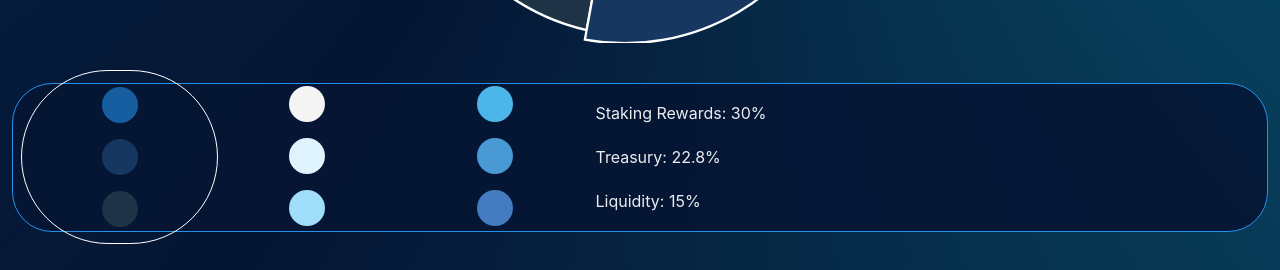
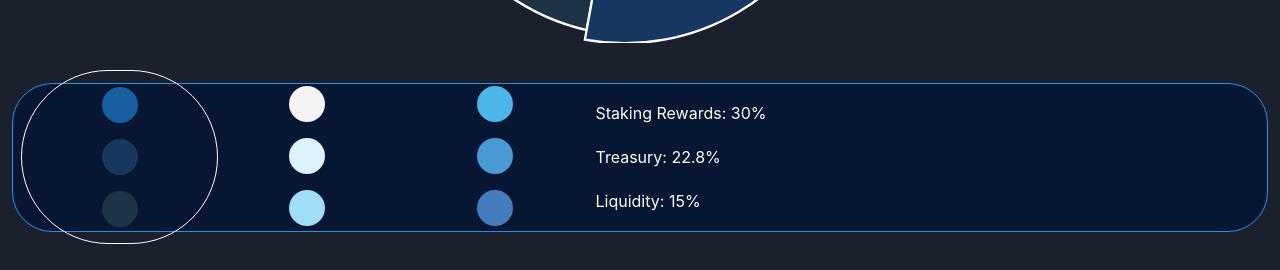
Before and after one commit to alessiogmonti/yclub_final, a React (Vite) app: page / in a window 1280 px wide. Shown: the part 2069-2339 px from the top of the page. Built offline with nearby package versions, Linux system fonts and the light colour scheme.

Commit message:
lightmode

```diff
--- a/src/App.jsx
+++ b/src/App.jsx
@@ -8,14 +8,15 @@ import { Menu } from './components/Menus/MainMenu'
 import { DarkModeSwitch } from './components/DarkModeSwitch'
 
 const App = () => (
-  <Box height={'100%'} bg="conic-gradient(from 225deg at 57% 50%, #051534 -10deg, #07425E 145deg, #09768E 160deg, #051534 350deg, #07425E 454.48deg);">
+  <>
+    <Box layerStyle={'background'} sx={{filter:'blur(38px)'}}/>
       <Menu/>
       <DarkModeSwitch />
       <Landing />
       <Video />
       <Tokenomics />
       <Join />
-  </Box>
+  </>
 )
 
 export default App
--- a/src/assets/tokenallocation.jsx
+++ b/src/assets/tokenallocation.jsx
@@ -1,11 +1,11 @@
-
+import { useColorModeValue } from "@chakra-ui/react"
 export const Allocations = (props) => (
   <svg id="Layer_1" data-name="Layer 1" xmlns="http://www.w3.org/2000/svg" viewBox="0 0 356.57 367.46" >
     <defs>
       <style>
         {`
         .hasStroke{
-          stroke: white;
+          stroke: ${useColorModeValue('black','white')};
           stroke-width: 2;
         }
         .cls-1, .cls-2, .cls-3, .cls-4, .cls-5, .cls-6, .cls-7, .cls-8, .cls-9 {
--- a/src/components/Menus/Base.jsx
+++ b/src/components/Menus/Base.jsx
@@ -3,11 +3,7 @@ import { IconButton, Slide, Box, useDisclosure } from '@chakra-ui/react'
 export const Base = (props) => (
         <Slide direction={props.direction} in={props.toggle} style={{ zIndex: props.zVal }}>
           <Box
-            height={'100%'}
-            color='white'
-            pt='9'
-            bg='black'
-            rounded='xl'
+            layerStyle={'menu'}
             style={{zIndex: 5}}
           >
             {props.content}
--- a/src/pages/join.tsx
+++ b/src/pages/join.tsx
@@ -4,7 +4,6 @@ import { Socials } from '../components/Socials'
 import { SignUp } from '../components/Signup'
 
 const Join = () => (
-  //bg="conic-gradient(from 225deg at 57% 50%, #051534 -10deg, #07425E 145deg, #09768E 160deg, #051534 350deg, #07425E 454.48deg);"
   <Container height="100vh" width={'100vw'} maxWidth={'100%'} position={'relative'}>
     <Hero title={'JOIN'} subtitle={'THE CLUB'}/>
     <Socials />
--- a/src/pages/tokenomics.tsx
+++ b/src/pages/tokenomics.tsx
@@ -52,10 +52,10 @@ const Tokenomics = () => {
     return (
     <Container height={'100vh'} pt={'7%'} px={3}>
         <Allocations />
-        <Center position={'relative'} my={10} rounded={'40px'} width={'100%'} height={'21%'} bg='dark' border={'1px'} borderColor={'accent'}>
+        <Center position={'relative'} my={10} rounded={'40px'} width={'100%'} height={'21%'} bg='light' _dark={{bg:'dark', borderColor:'accent'}} border={'1px'} borderColor={'white'}>
             <SimpleGrid pl={2} columns={3} spacingX={2} width={'45%'}>
                 {allocations.map( (d,index) => (
-                    <VStack onClick={() => toggle(index)} border={active == index ? '1px solid white' : null} rounded={'full'} px={6} py={3} width={'110%'}> {d.map( (d2) => (
+                    <VStack onClick={() => toggle(index)} border={active == index ? '1px' : null} borderColor={'dark'} _dark={{borderColor:'white'}} rounded={'full'} px={6} py={3} width={'110%'}> {d.map( (d2) => (
                         <Circle bg={d2.color} size={9} m={1}/>
                         )
                     )} </VStack>
@@ -64,7 +64,7 @@ const Tokenomics = () => {
             </SimpleGrid>
             <SimpleGrid pl={4} ml={1} spacingY={5} spacingX={0} width={'55%'}>
                 {allocations[active].map( (d) => (
-                        <Text> {d.field}: {d.value}% </Text>
+                        <Text color={'dark'} _dark={{color:'white'}}> {d.field}: {d.value}% </Text>
                     )
                 )}
             </SimpleGrid>
--- a/src/theming/boxstyles.js
+++ b/src/theming/boxstyles.js
@@ -1,9 +1,15 @@
+import { mode } from "@chakra-ui/theme-tools"
+
 export const BoxStyles = {
     'button' : {
         borderWidth: '1px',
-        borderColor: 'accent',
+        borderColor: 'white',
         rounded: '88px',
-        bg: 'rgba(5,21,52,0.88)',
+        bg: 'light',
+        _dark: {
+            bg: 'rgba(5,21,52,0.88)',
+            borderColor: 'accent'
+        },
         height: '59px',
         width: '95vw'
     },
@@ -15,5 +21,29 @@ export const BoxStyles = {
         bg: 'light',
         height: '45px',
         width: '65vw'
+    },
+
+    'background' : {
+        width: '100%',
+        height: '100%',
+        position: 'fixed',
+        top: 0,
+        right: 0,
+        zIndex: -1,
+        bgGradient: 'conic-gradient(from 184.76deg at 62% 26%, #2AABEE -1.08deg, #FF67F0 201.97deg, #2EA8EE 339.37deg, #2AABEE 358.92deg, #FF67F0 561.97deg);',
+        _dark: {
+            bgGradient: 'conic-gradient(from 192.37deg at 62% 26%, #051534 -20.63deg, #09768E 228.54deg,#051534 339.37deg, #09768E 588.54deg)'
+        }
+    },
+
+    'menu' : {
+        height: '100%',
+        color:'white',
+        pt:'9',
+        bg:'light',
+        _dark: {
+            bg: 'rgba(5,21,52,0.88)'
+        },
+        rounded:'xl'
     }
 }
```
Lines whose indentation alone changed are shown as unchanged.
